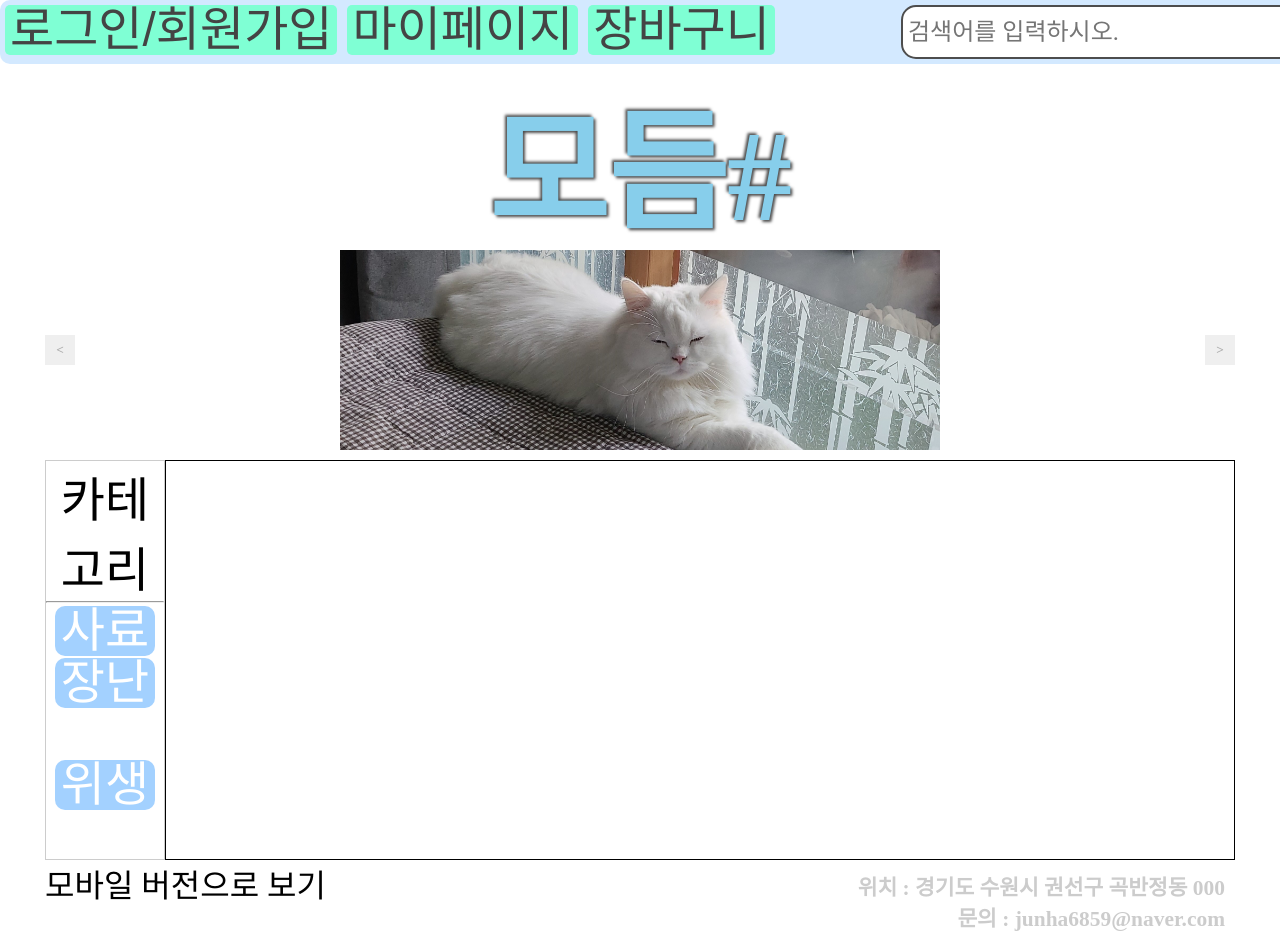
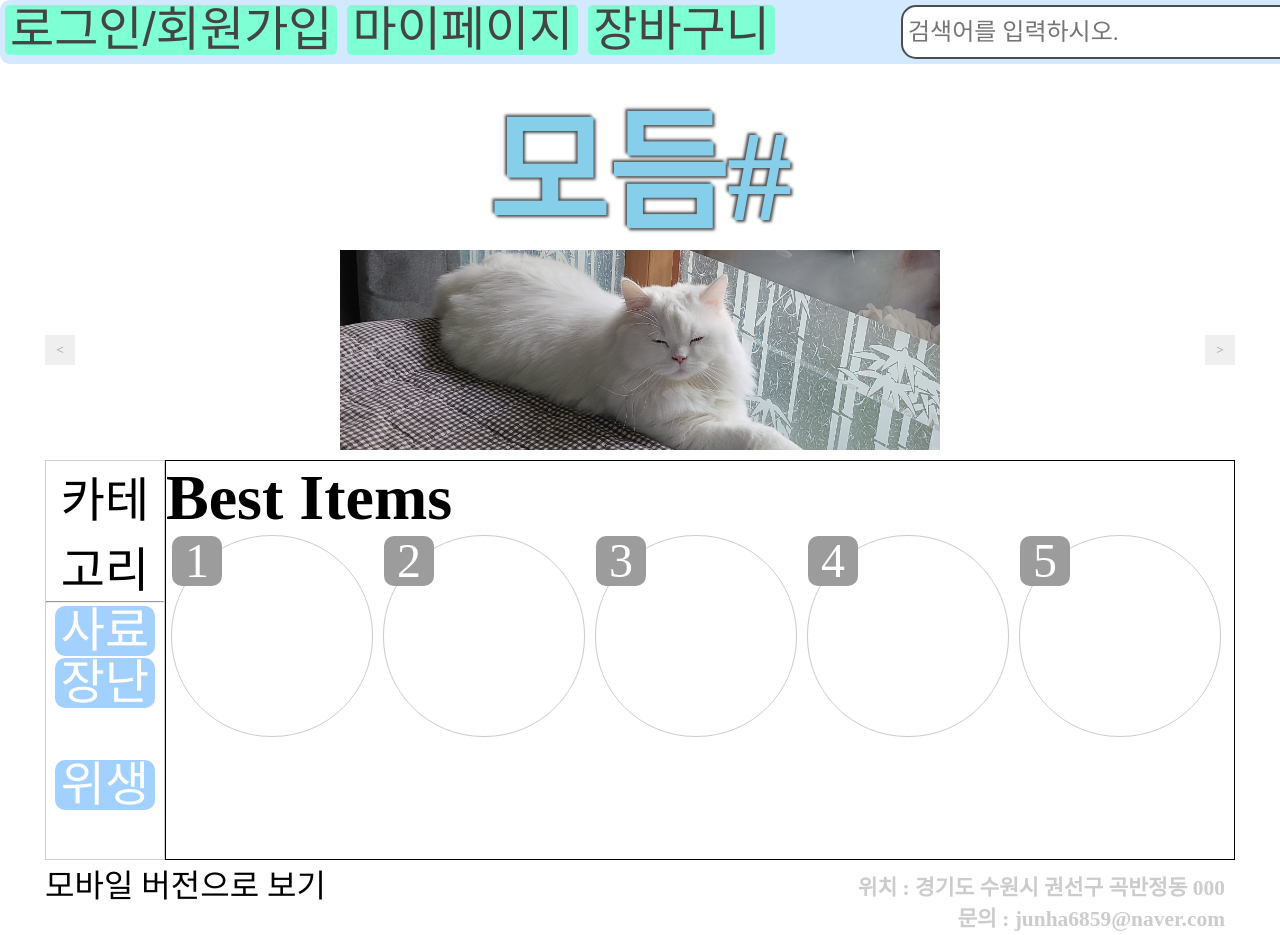
Before and after one commit to kim-wnsgk/modeum-shop.github.io, a plain HTML site: page index.html in a window 1280 px wide. Shown: the top 935 px of the page. Drawn offline with Linux system fonts and the light colour scheme; a web font is replaced by a local one.

Commit message:
add best-items

```diff
--- a/index.html
+++ b/index.html
@@ -49,7 +49,39 @@
                         </ul>
                     </div>
                 <div id="second-section">
-
+                    <h2>Best Items</h2>
+                    <ul>
+                        <li><a href="">
+                            <div class="number">1</div>
+                            <div class="best-items">
+                            </div>
+                            <div>Go 고양이 건식 사료</div>
+                        </a></li>
+                        <li><a href="">
+                            <div class="number">2</div>
+                            <div class="best-items">
+                            </div>
+                            <span>Go 고양이 건식 사료</span>
+                        </a></li>
+                        <li><a href="">
+                            <div class="number">3</div>
+                            <div class="best-items">
+                            </div>
+                            <span>Go 고양이 건식 사료</span>
+                        </a></li>
+                        <li><a href="">
+                            <div class="number">4</div>
+                            <div class="best-items">
+                            </div>
+                            <span>Go 고양이 건식 사료</span>
+                        </a></li>
+                        <li><a href="">
+                            <div class="number">5</div>
+                            <div class="best-items">
+                            </div>
+                            <span>Go 고양이 건식 사료</span>
+                        </a></li>
+                    </ul>
                 </div>
                 </div>
             </section>
--- a/mainCss.css
+++ b/mainCss.css
@@ -156,6 +156,45 @@ section #second-section {
     box-sizing:border-box;
     border:1px solid black;
 }
+section #second-section h2{
+    font-size:4em;
+}
+section #second-section ul{
+    list-style:none;
+    overflow:hidden;
+}
+section #second-section ul li{
+    width:200px;
+    height:200px;
+    margin:0 5px;
+    float:left;
+    border:1px solid #cccccc;
+    border-radius: 100px;
+}
+section #second-section ul li a{
+    display:block;
+    width:200px;
+    height:200px;
+}
+section #second-section ul li a .number{
+    width:50px;
+    height:50px;
+    text-align:center;
+    border-radius:10px;
+    color:white;
+    line-height:50px;
+    font-size:3em;
+    position:absolute;
+    background-color: #9c9c9c;
+}
+section #second-section ul li a .best-items{
+    width:200px;
+    height:200px;
+    box-sizing: border-box;
+}
+section #second-section ul li a div{
+    position:relative;
+}
 footer{
     overflow:hidden;
     padding-bottom:100px;
```
